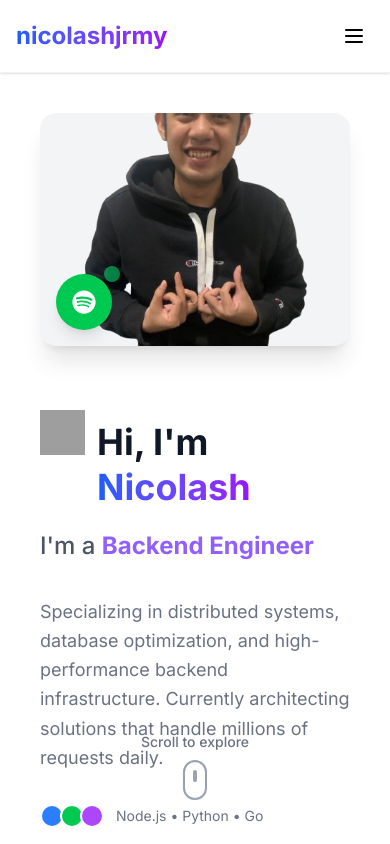
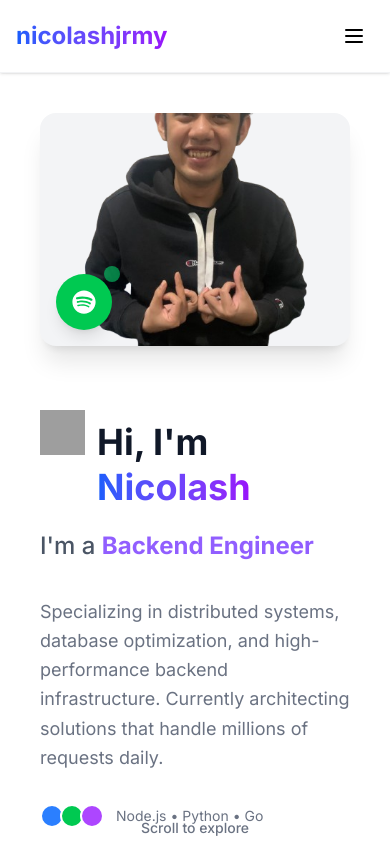
Before and after one commit to nicolashjrmy/portfolio-website, a Next.js app: page / in a window 390 px wide. Shown: the top 844 px of the page. Built offline with nearby package versions, Linux system fonts and the light colour scheme; grey boxes are pictures that could not be loaded.

Commit message:
fix scroll on mobile

```diff
--- a/src/components/Hero.tsx
+++ b/src/components/Hero.tsx
@@ -414,8 +414,8 @@ export default function Hero() {
         </div>
 
         {/* Scroll indicator - positioned to be visible at bottom of viewport */}
-        <div className="absolute bottom-8 left-1/2 transform -translate-x-1/2 animate-bounce z-20">
-          <div className="flex flex-col items-center space-y-2 my-12">
+        <div className="absolute bottom-4 md:bottom-8 left-1/2 transform -translate-x-1/2 animate-bounce z-20">
+          <div className="flex flex-col items-center space-y-2">
             <span className="text-sm text-gray-500 font-medium">Scroll to explore</span>
             <div className="w-6 h-10 border-2 border-gray-400 rounded-full flex justify-center bg-white/80 backdrop-blur-sm">
               <div className="w-1 h-3 bg-gray-600 rounded-full mt-2 animate-pulse"></div>
```
